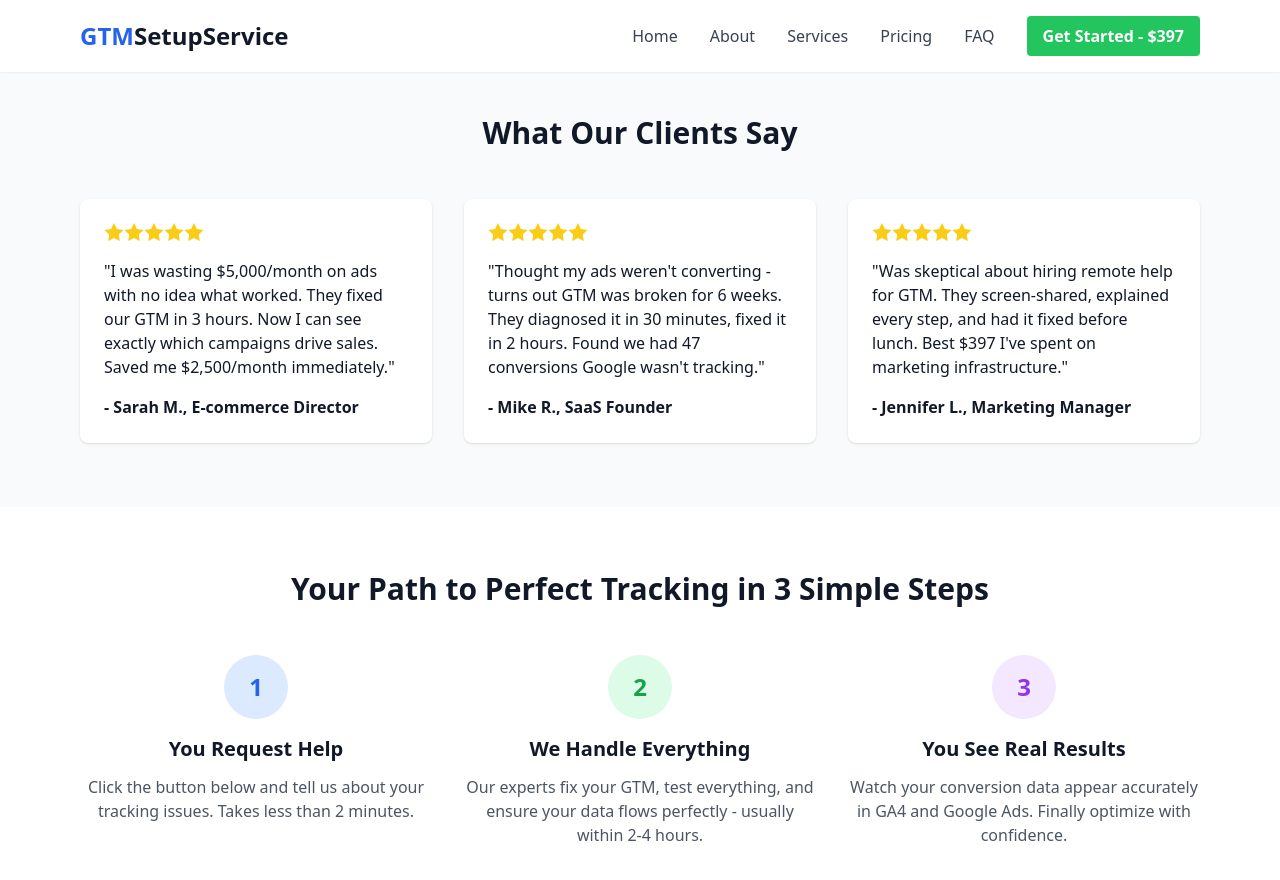
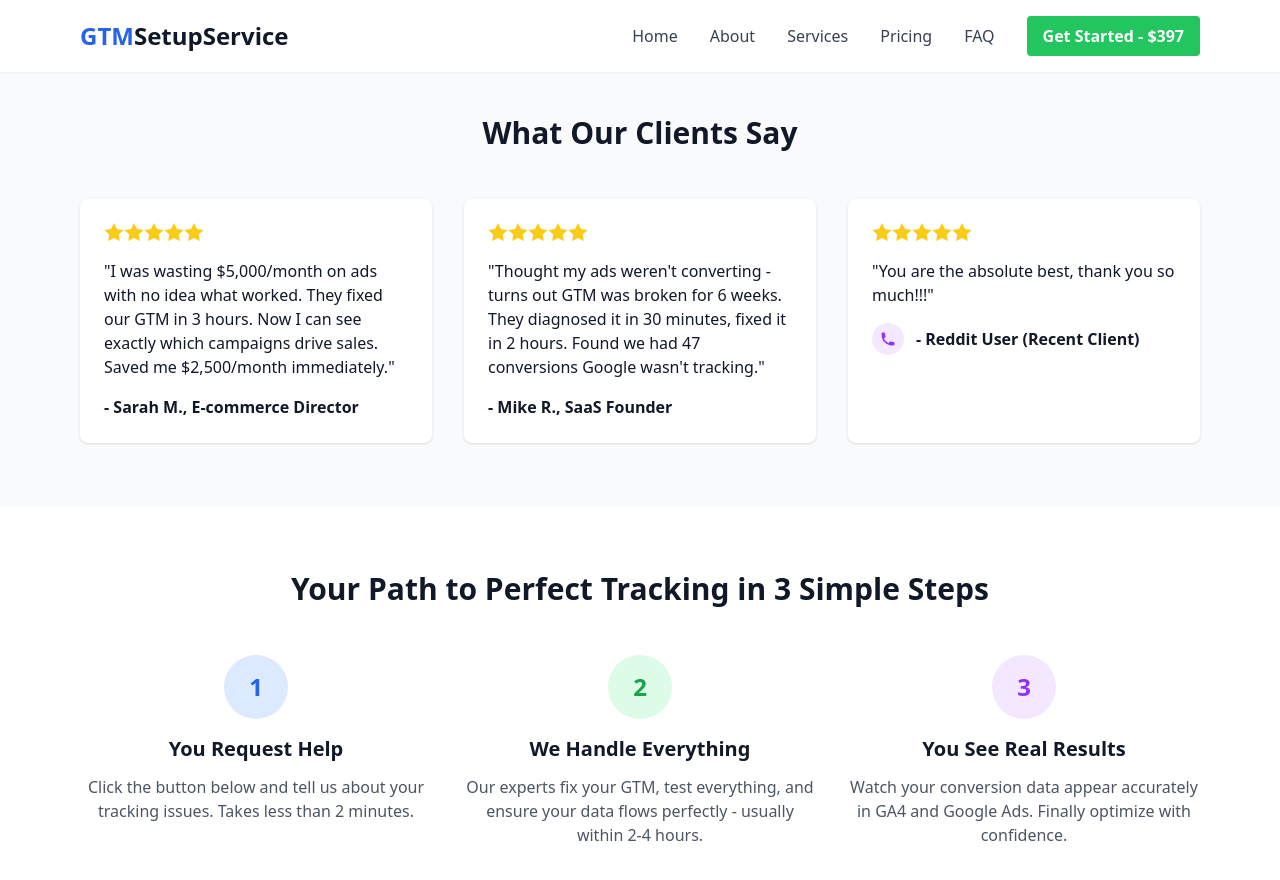
Before and after one commit to gtmsetupservice/gtmsetupservice.com, a Jekyll site: the page built from index.md, in a window 1280 px wide and 900 px high, scrolled down 2129 px. Shown: the top 880 px of the window. Built offline with Jekyll 4.4.1, drawn with Linux system fonts in a browser that asks for light colours; nearby versions of some CDN libraries.

Commit message:
Add Reddit client testimonial as social proof
- Added genuine client feedback: 'You are the absolute best, thank you so much!!!'
- Styled as Reddit user testimonial with purple icon
- Provides authentic social proof from recent client experience

```diff
--- a/index.md
+++ b/index.md
@@ -50,8 +50,15 @@ description: GTM not working? Get emergency recovery in 2-4 hours. Fix broken Go
                     </svg>
                     {% endfor %}
                 </div>
-                <p class="mb-4">"Was skeptical about hiring remote help for GTM. They screen-shared, explained every step, and had it fixed before lunch. Best $397 I've spent on marketing infrastructure."</p>
-                <p class="font-semibold">- Jennifer L., Marketing Manager</p>
+                <p class="mb-4">"You are the absolute best, thank you so much!!!"</p>
+                <div class="flex items-center">
+                    <div class="bg-purple-100 rounded-full p-2 mr-3">
+                        <svg class="w-4 h-4 text-purple-600" fill="currentColor" viewBox="0 0 20 20">
+                            <path d="M2 3a1 1 0 011-1h2.153a1 1 0 01.986.836l.74 4.435a1 1 0 01-.54 1.06l-1.548.773a11.037 11.037 0 006.105 6.105l.774-1.548a1 1 0 011.059-.54l4.435.74a1 1 0 01.836.986V17a1 1 0 01-1 1h-2C7.82 18 2 12.18 2 5V3z"/>
+                        </svg>
+                    </div>
+                    <p class="font-semibold">- Reddit User (Recent Client)</p>
+                </div>
             </div>
         </div>
     </div>
```
